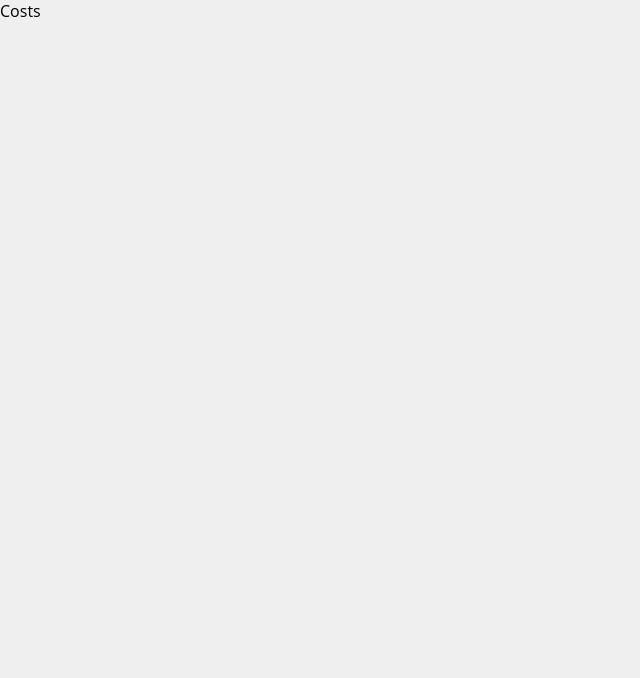
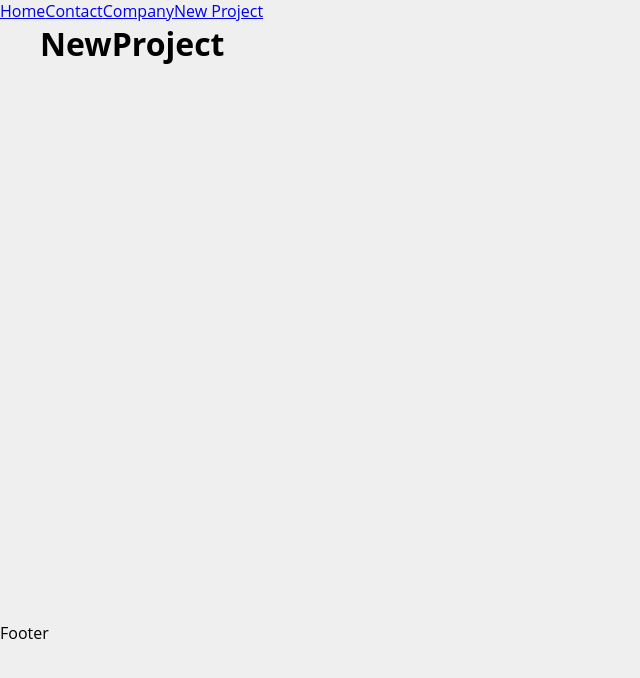
Before and after one commit to Guihenr1/costs, a JavaScript app: page /newproject in a window 1280 px wide. Shown: the top 678 px of the page, without its empty margins (0-640 px from the left). Built offline with nearby package versions, Linux system fonts and the light colour scheme; the HTML template or start-up script is replaced by a standard one.

Commit message:
Project structure

```diff
--- a/src/App.js
+++ b/src/App.js
@@ -1,8 +1,29 @@
+import { BrowserRouter as Router, Routes, Route, Link } from "react-router-dom";
+import Container from "./components/layout/Container";
+import Company from "./components/pages/Company";
+import Contact from "./components/pages/Contact";
+import Home from "./components/pages/Home";
+import NewProject from "./components/pages/NewProject";
+
 function App() {
   return (
-    <div>
-      Costs
-    </div>
+    <Router>
+      <div>
+        <Link to="/">Home</Link>
+        <Link to="/contact">Contact</Link>
+        <Link to="/company">Company</Link>
+        <Link to="/newproject">New Project</Link>
+      </div>
+      <Container customClass="min-height">
+        <Routes>
+          <Route exact path="/" element={<Home />} />
+          <Route path="/company" element={<Company />} />
+          <Route path="/contact" element={<Contact />} />
+          <Route path="/newproject" element={<NewProject />} />
+        </Routes>
+      </Container>
+      <p>Footer</p>
+    </Router>
   );
 }
 
--- /dev/null
+++ b/src/components/layout/Container.js
@@ -0,0 +1,11 @@
+import styles from "./Container.module.css";
+
+function Container(props) {
+  return (
+    <div className={`${styles.container} ${styles[props.customClass]}`}>
+      {props.children}
+    </div>
+  );
+}
+
+export default Container;
--- /dev/null
+++ b/src/components/layout/Container.module.css
@@ -0,0 +1,20 @@
+.container {
+    width: 1200px;
+    display: flex;
+    justify-content: space-between;
+    margin: 0 auto;
+    flex-wrap: wrap;
+}
+
+.min-height {
+    min-height: 75%;
+}
+
+.start {
+    justify-content: flex-start;
+}
+
+.column {
+    flex-direction: column;
+    justify-content: flex-start;
+}
--- /dev/null
+++ b/src/components/pages/Company.js
@@ -0,0 +1,7 @@
+function Company() {
+    return (
+        <h1>Company</h1>
+    )
+}
+
+export default Company
--- /dev/null
+++ b/src/components/pages/Contact.js
@@ -0,0 +1,7 @@
+function Contact() {
+    return (
+        <h1>Contact</h1>
+    )
+}
+
+export default Contact
--- /dev/null
+++ b/src/components/pages/Home.js
@@ -0,0 +1,7 @@
+function Home() {
+    return (
+        <h1>Home</h1>
+    )
+}
+
+export default Home
--- /dev/null
+++ b/src/components/pages/NewProject.js
@@ -0,0 +1,7 @@
+function NewProject() {
+    return (
+        <h1>NewProject</h1>
+    )
+}
+
+export default NewProject
```
